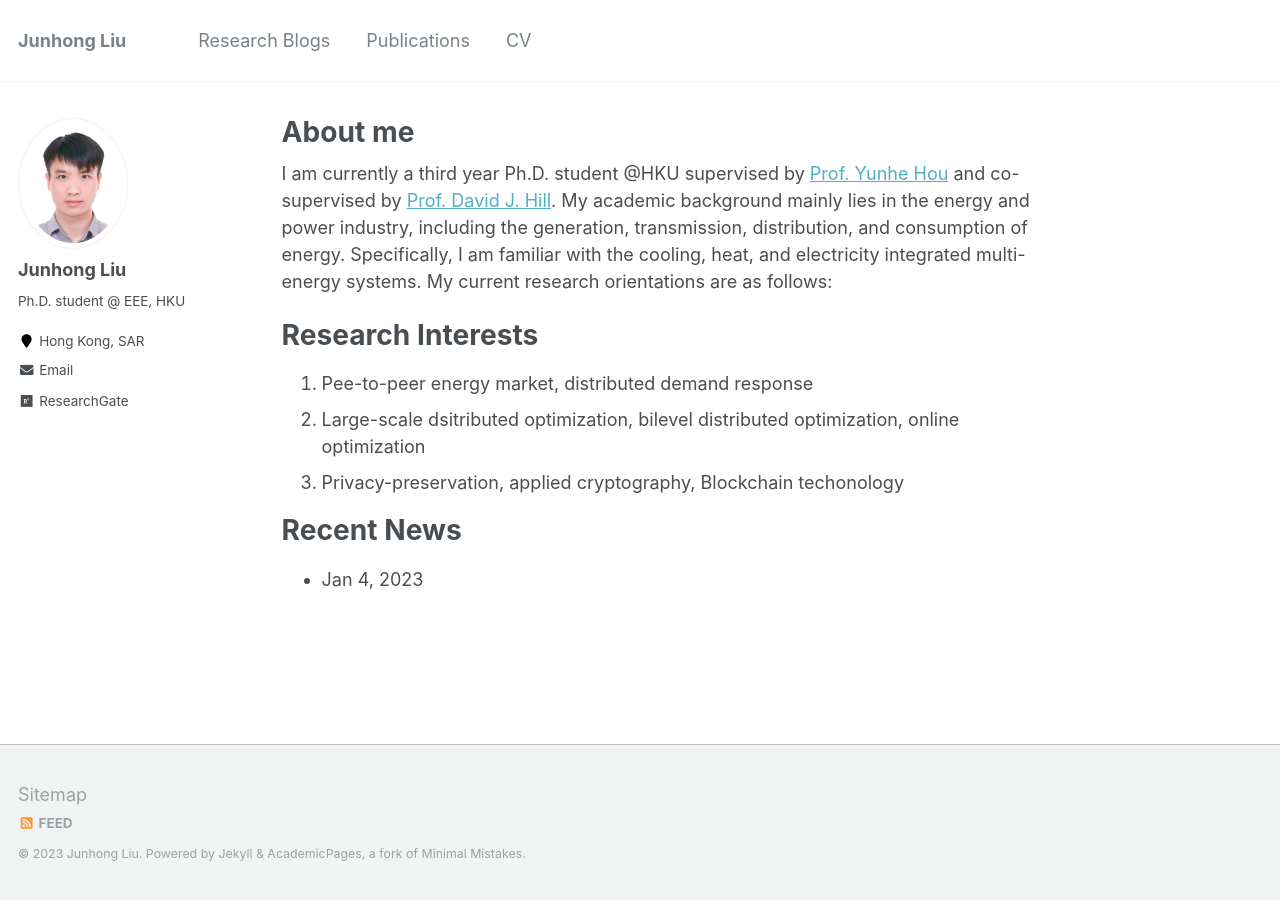
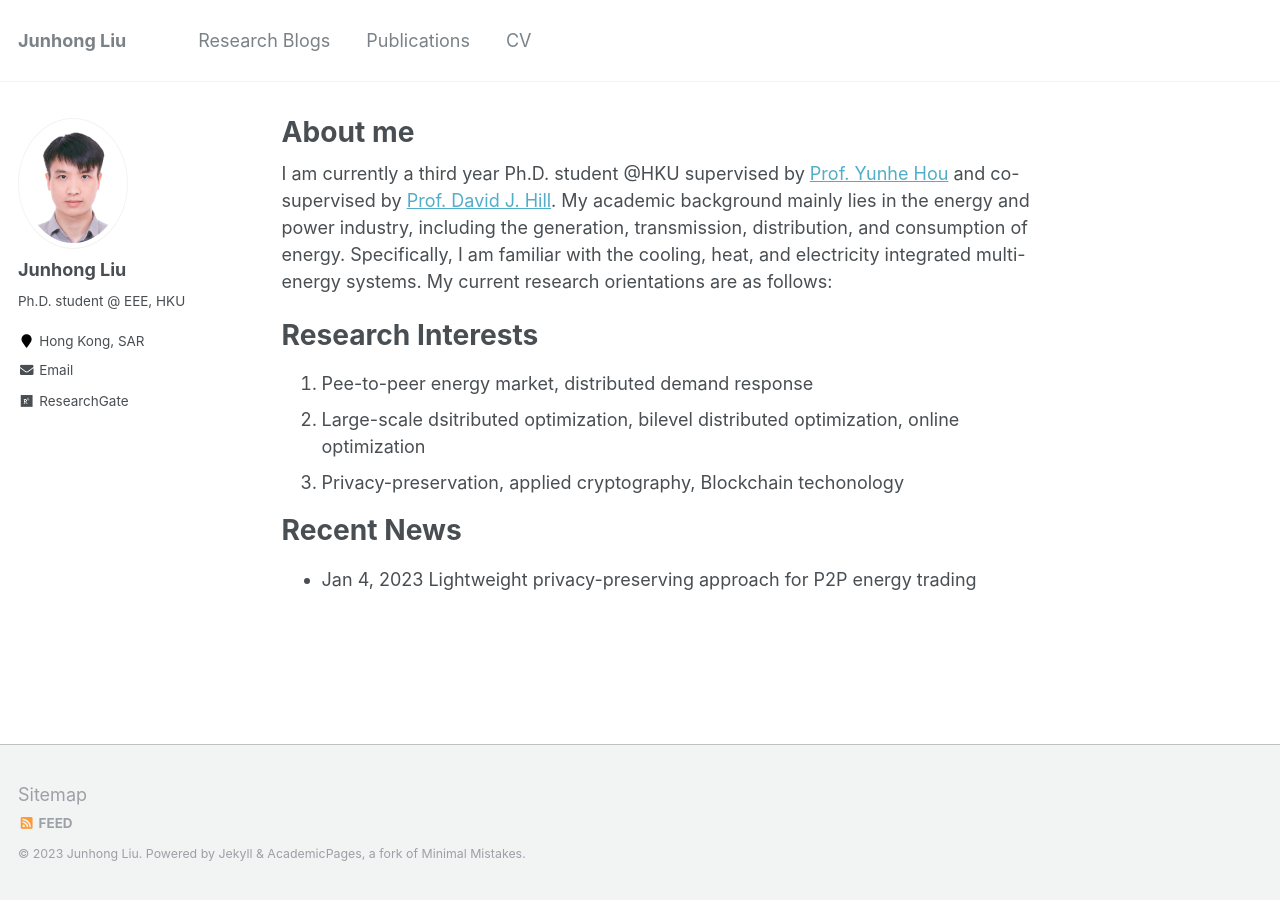
Before and after one commit to johnny-eee/online, a Jekyll site: the page built from _pages/about.md, in a window 1280 px wide. Built offline with Jekyll 4.4.1, drawn with Linux system fonts in a browser that asks for light colours.

Commit message:
Update about.md

```diff
--- a/_pages/about.md
+++ b/_pages/about.md
@@ -19,4 +19,4 @@ Research Interests
 
 Recent News
 ======
-* Jan 4, 2023
+* Jan 4, 2023 Lightweight privacy-preserving approach for P2P energy trading
```
